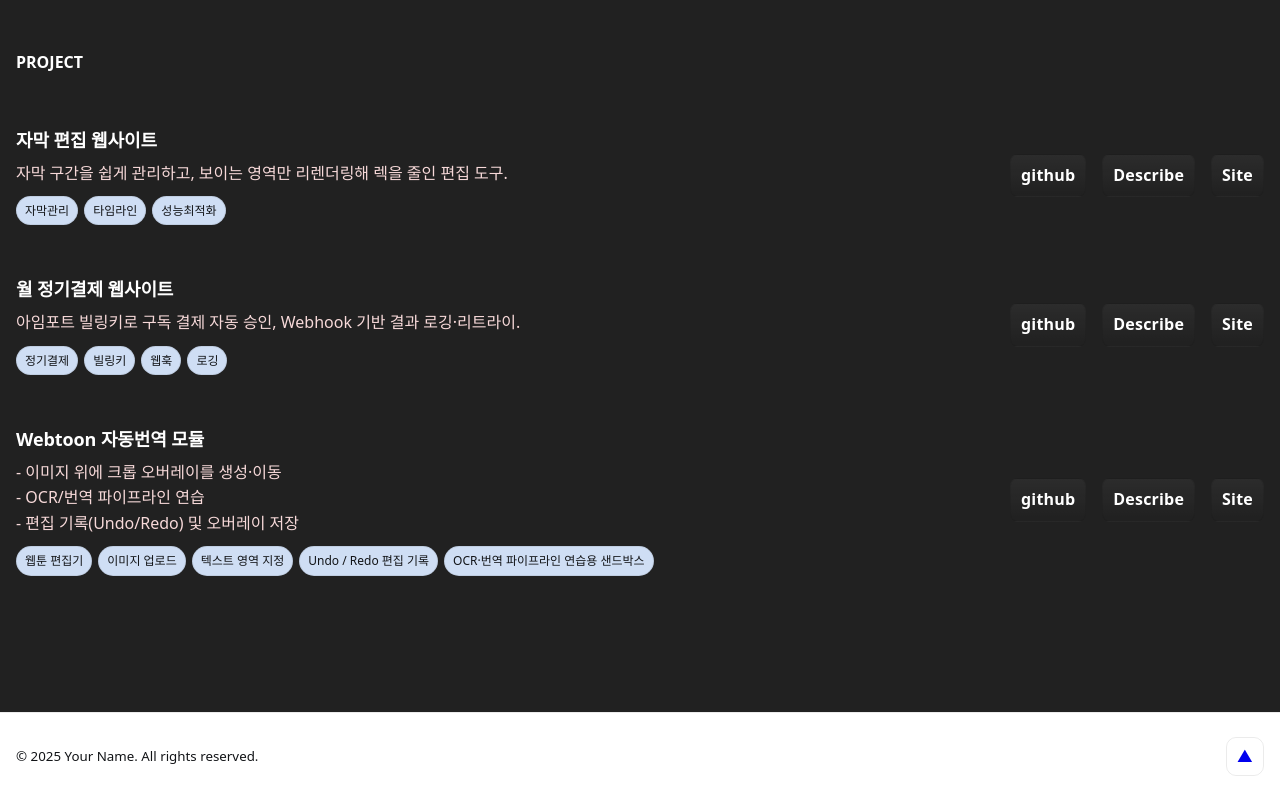
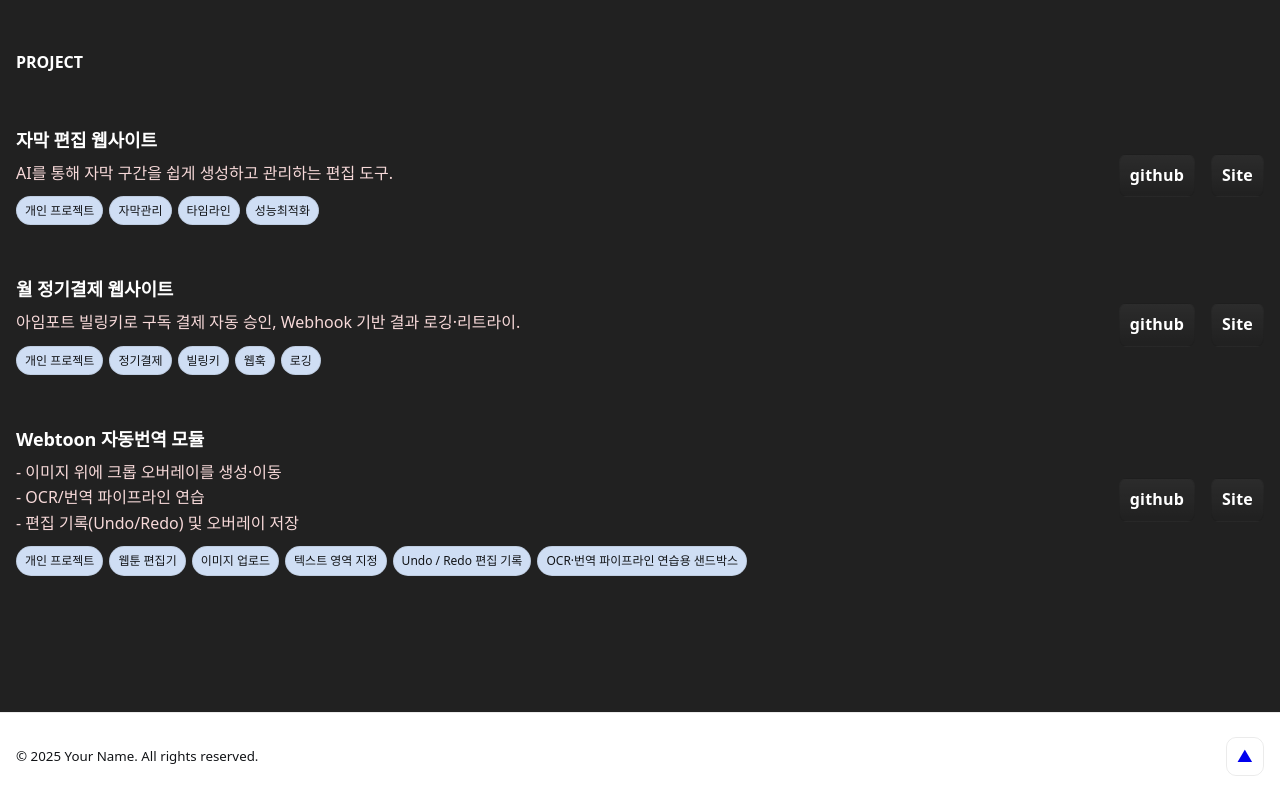
Before and after one commit to jun-seok816/portfolio, a React app in the folder front-end/: page / in a window 1280 px wide. Shown: the part 3343-4143 px from the top of the page. Built offline with nearby package versions, Linux system fonts and the light colour scheme; the HTML template or start-up script is replaced by a standard one; a web font is replaced by a local one.

Commit message:
fix : 프로젝트 참여도 표시

```diff
--- a/front-end/src/component/Main/Project.tsx
+++ b/front-end/src/component/Main/Project.tsx
@@ -27,10 +27,10 @@ export default function Project() {
               <div className="card__body">
                 <h3 className="card__title">자막 편집 웹사이트</h3>
                 <p className="card__desc desc__red">
-                  자막 구간을 쉽게 관리하고, 보이는 영역만 리렌더링해 렉을 줄인
-                  편집 도구.
+                  AI를 통해 자막 구간을 쉽게 생성하고 관리하는 편집 도구.
                 </p>
                 <div className="card__tags">
+                  <span className="badge">개인 프로젝트</span>
                   <span className="badge">자막관리</span>
                   <span className="badge">타임라인</span>
                   <span className="badge">성능최적화</span>
@@ -45,15 +45,6 @@ export default function Project() {
                   className="btn-link"
                 >
                   github
-                </a>
-                <a
-                  onClick={() => {
-                    window.location.href =
-                      "https://pentagonal-denim-e3d.notion.site/VideoSlice-2dcfbda394f9806db880c8bb46ff4f9d?source=copy_link";
-                  }}
-                  className="btn-link"
-                >
-                  Describe
                 </a>
                 <a
                   onClick={() => {
@@ -82,6 +73,7 @@ export default function Project() {
                   로깅·리트라이.
                 </p>
                 <div className="card__tags">
+                  <span className="badge">개인 프로젝트</span>
                   <span className="badge">정기결제</span>
                   <span className="badge">빌링키</span>
                   <span className="badge">웹훅</span>
@@ -97,15 +89,6 @@ export default function Project() {
                   className="btn-link"
                 >
                   github
-                </a>
-                <a
-                  onClick={() => {
-                    window.location.href =
-                      "https://pentagonal-denim-e3d.notion.site/Subscription-2dcfbda394f9803c8e7ee9168b90edd8?source=copy_link";
-                  }}
-                  className="btn-link"
-                >
-                  Describe
                 </a>
                 <a
                   onClick={() => {
@@ -135,6 +118,7 @@ export default function Project() {
                   오버레이 저장
                 </p>
                 <div className="card__tags">
+                  <span className="badge">개인 프로젝트</span>
                   <span className="badge">웹툰 편집기</span>
                   <span className="badge">이미지 업로드</span>
                   <span className="badge">텍스트 영역 지정</span>
@@ -156,15 +140,6 @@ export default function Project() {
                 </a>
                 <a
                   onClick={() => {
-                    window.location.href =
-                      "https://pentagonal-denim-e3d.notion.site/Webtoon-2dcfbda394f9808e850fe87935b31298?source=copy_link";
-                  }}
-                  className="btn-link"
-                >
-                  Describe
-                </a>
-                <a
-                  onClick={() => {
                     window.location.href = "http://eedensoft.com:3003/";
                   }}
                   className="btn-link"
```
